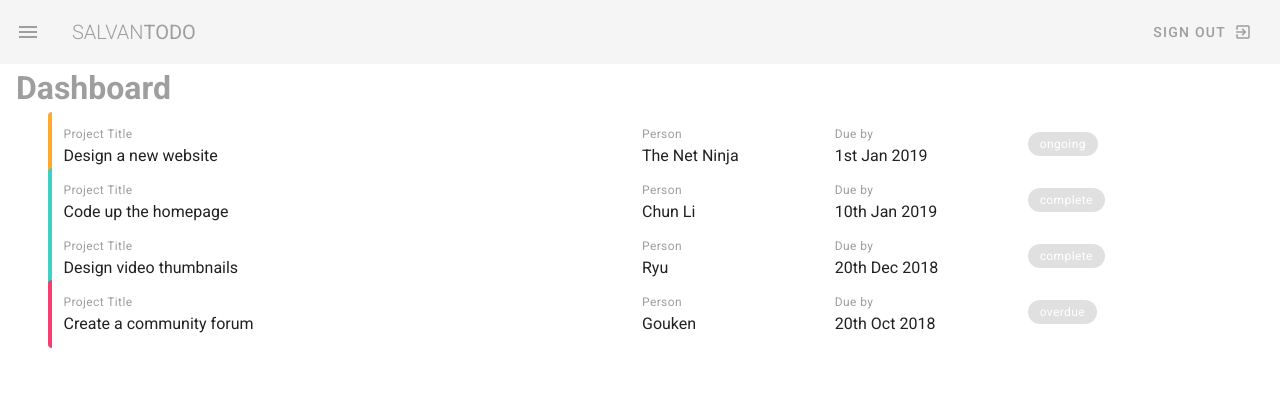
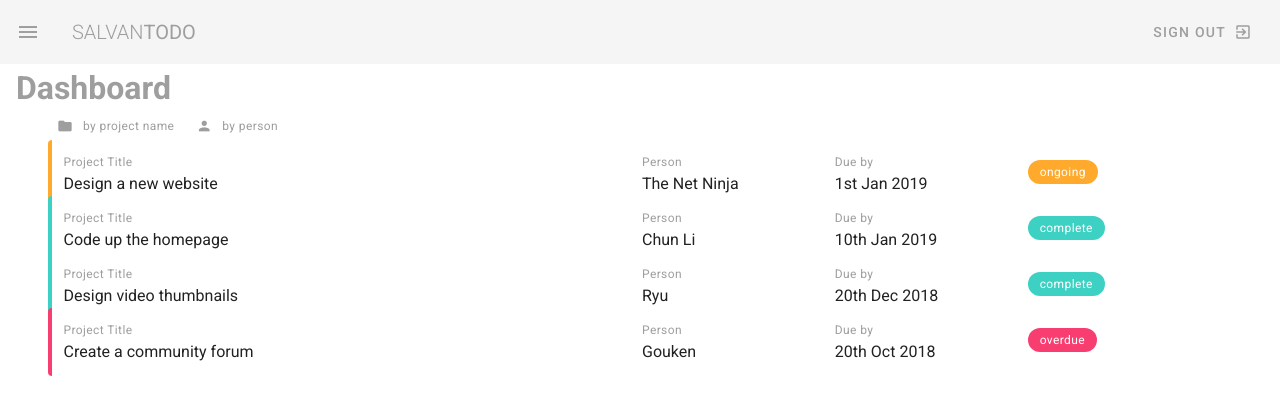
Before and after one commit to linearsachin/vue-todo, a Vue app: page / in a window 1280 px wide. Shown: the top 414 px of the page. Built offline with nearby package versions, Linux system fonts and the light colour scheme.

Commit message:
sortbtns

```diff
--- a/src/App.vue
+++ b/src/App.vue
@@ -2,7 +2,7 @@
   <v-app app light>
     <Navbar/>
     <v-main class="mx-4 mb-4">
-        <router-view></router-view>
+        <router-view exact></router-view>
     </v-main>
   </v-app>
 </template>
--- a/src/plugins/vuetify.js
+++ b/src/plugins/vuetify.js
@@ -18,7 +18,8 @@ export default new Vuetify({
                 primary:'#9652ff',
                 success:'#3cd1c2',
                 info:'#ffaa2c',
-                error:'#f83e70'
+                error:'#f83e70',
+                background: colors.grey.lighten4,
             },
         },
 
--- a/src/views/Dashboard.vue
+++ b/src/views/Dashboard.vue
@@ -2,6 +2,20 @@
   <div class="dashboard">
     <h1 class="subheading grey--text">Dashboard</h1>
     <v-container flat class="center">
+
+      <v-layout row class="mb-3">
+        <v-btn small text color="grey" @click="sortBy('title')">
+          <v-icon left small>folder</v-icon>
+          <span class="caption text-lowercase">by Project name</span>
+        </v-btn>
+        <v-btn small text color="grey" @click="sortBy('person')">
+          <v-icon left small>person</v-icon>
+          <span class="caption text-lowercase">by Person</span>
+        </v-btn>
+
+      </v-layout>
+
+
       <v-card flat v-for="project in projects" :key="project.title">
         <v-layout  row wrap :class="`pa-3 project ${project.status}`">
           <v-flex xs12 md6 xl3>
@@ -18,7 +32,7 @@
           </v-flex>
            <v-flex xs6 sm4 md2>
              <div class="right">
-              <v-chip small :class="`${project.status} white--text my-2 caption`">{{project.status}}</v-chip>
+              <v-chip :color="project_status(`${project.status}`)" small class="white--text my-2 caption">{{project.status}}</v-chip>
              </div>
           </v-flex>
 
@@ -45,9 +59,21 @@ export default {
         ]
     }
   },
-  components: {
+  methods: {
+     project_status(value) {
+       if (value === "complete") return "#3cd1c2";
+        else if (value === "ongoing") return "#ffaa2c";
+        else if (value === "overdue") return "#f83e70"
+       return "#000"
+    },
+    sortBy(prop){
+      this.projects.sort((a,b)=> a[prop] < b[prop] ? -1:1)
+    }
+
   }
+
 }
+
 </script>
 <style scoped>
   .project.complete{
@@ -59,13 +85,5 @@ export default {
   .project.overdue{
     border-left: 4px solid #f83e70;
   }
-  .v-chip.complete{
-    background: #3cd1c2;
-  }
-  .v-chip.ongoing{
-    background: #ffaa2c;
-  }
-  .v-chip.overdue{
-    background: #f83e70;
-  }
+
 </style>
```
